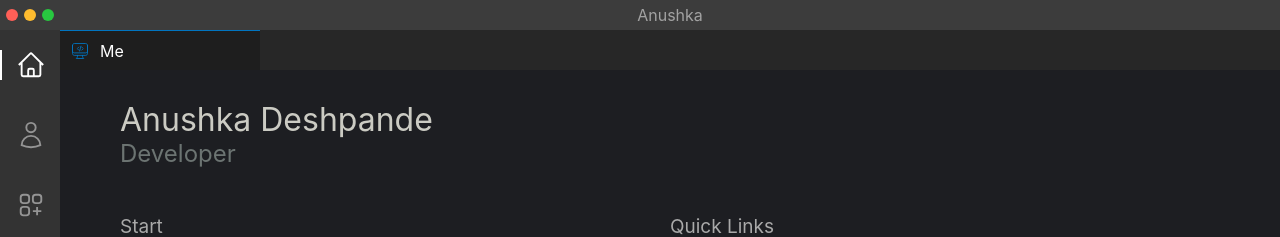
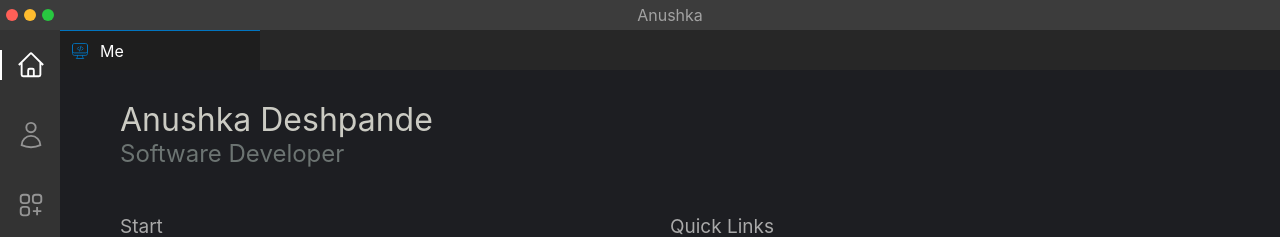
Before and after one commit to anushkadeshpande/vscode-theme-portfolio, a React (Create React App) app: page / in a window 1280 px wide. Shown: the top 237 px of the page. Built offline with nearby package versions, Linux system fonts and the light colour scheme; no server answers.

Commit message:
refactor: Updated title 😉😉

```diff
--- a/src/pages/Home.js
+++ b/src/pages/Home.js
@@ -9,7 +9,7 @@ const Home = () => {
 
       <div className="Home__header">
         <h1>Anushka Deshpande</h1>
-        <h2>Developer</h2>
+        <h2>Software Developer</h2>
       </div>
 
       <div className="Home__content">
```
